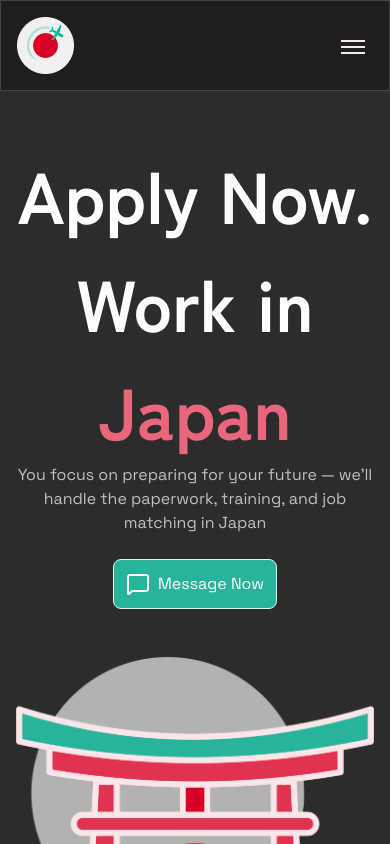
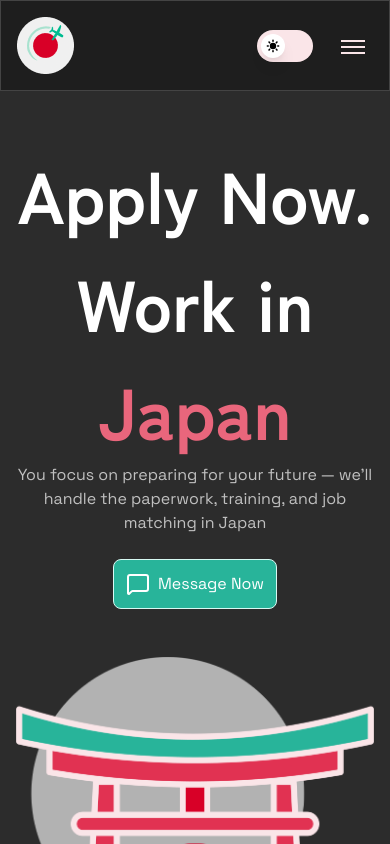
Before and after one commit to kiransilwal1/japanjane, a Next.js app: page / in a window 390 px wide. Shown: the top 844 px of the page. Built offline with nearby package versions, Linux system fonts and the light colour scheme.

Commit message:
feat: Small screen Themeswitcher

```diff
--- a/src/app/_utils/nav_bar.tsx
+++ b/src/app/_utils/nav_bar.tsx
@@ -30,9 +30,11 @@ export default async function NavBar() {
         <Link text="Opening" enabled={pathname == "/Opening"}></Link>
         <Link text="Language" enabled={pathname == "/Language"}></Link>
         <Link text="Service" enabled={pathname == "/Service"}></Link>
+      </div>
+      <section className="flex space-x-200">
         <ThemeSwitcher></ThemeSwitcher>
-      </div>
-      <HamburgIcon></HamburgIcon>
+        <HamburgIcon></HamburgIcon>
+      </section>
     </div>
   );
 }
```
